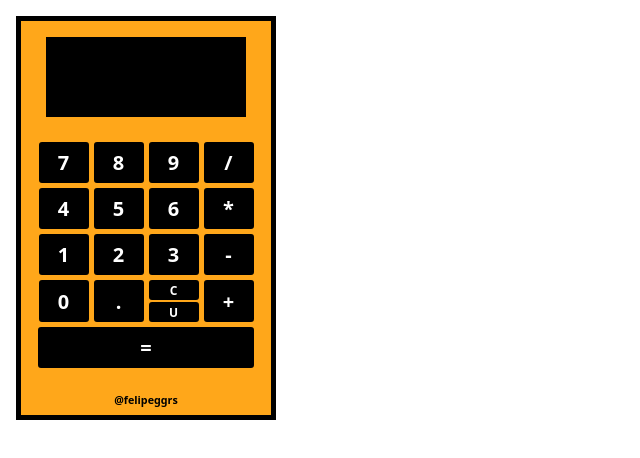
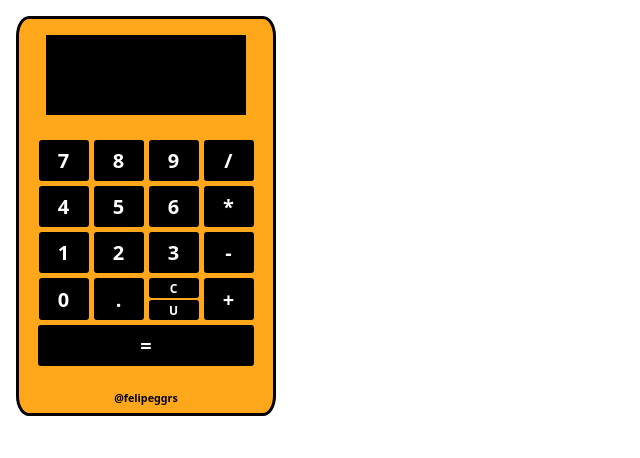
Before and after one commit to felipeggrs/Calculator, a plain HTML site: page index.html in a window 1280 px wide. Shown: the whole page, without its empty margins (0-640 px from the left). Drawn offline with Linux system fonts and the light colour scheme.

Commit message:
Fix overflow issue, update CSS
The calculator is working perfectly. CSS is looking alright.

```diff
--- a/styles.css
+++ b/styles.css
@@ -5,18 +5,17 @@
   font-family: system-ui, -apple-system, BlinkMacSystemFont, 'Segoe UI', Roboto, Oxygen, Ubuntu, Cantarell, 'Open Sans', 'Helvetica Neue', sans-serif;
 }
 
-h3 {
-  margin: 5px;
-}
-
 .mainContainer {
   display: flex;
   flex-flow: column;
   align-items: center;
+
   width: 260px;
-  border: 5px solid black;
+  border: 3px solid black;
+  border-radius: 5%;
   margin: 1em;
   padding: 1em 1em 0.5em 1em;
+
   background-color: rgb(255, 167, 26);
 }
 
@@ -25,19 +24,27 @@ h3 {
   justify-content: center;
   align-items: center;
   flex-wrap: wrap;
-  font-size: 100%;
+  word-wrap: break-word;
+  word-break: break-all;
+
+  width: 200px;
+  height: auto;
+  min-height: 80px;
   border: 1px solid black;
-  width: 200px;
-  height: 80px;
   padding: 5px;
+
   background-color: black;
   color: white;
+
+  font-size: 100%;
   font-weight: bolder;
 }
+
 .calculatorContainer {
   display: flex;
   justify-content: center;
   flex-flow: row wrap;
+
   gap: 5px;
   width: 250px;
   margin: 25px;
@@ -46,6 +53,7 @@ h3 {
 .clearContainer {
   display: flex;
   flex-direction: column;
+
   gap: 2px;
 }
 
@@ -54,13 +62,16 @@ h3 {
   width: 50px;
   height: 20px;
   outline: 0;
-  cursor: pointer;
   border: 2px solid #000;
   border-radius: 3px;
+
   color: #fff;
   background: #000;
+
   font-size: 12px;
   font-weight: 600;
+
+  cursor: pointer;
   transition-duration: .15s;
   transition-property: all;
   transition-timing-function: cubic-bezier(.4,0,.2,1);
@@ -69,14 +80,17 @@ h3 {
 .equalBtn {
   width: 216px;
   outline: 0;
-  cursor: pointer;
   border: 2px solid #000;
   border-radius: 3px;
+  padding: 5px 5px;
+
   color: #fff;
   background: #000;
+
   font-size: 20px;
   font-weight: 600;
-  padding: 5px 5px;
+
+  cursor: pointer;
   transition-duration: .15s;
   transition-property: all;
   transition-timing-function: cubic-bezier(.4,0,.2,1);
@@ -90,14 +104,17 @@ h3 {
 .divideBtn {
   width: 50px;
   outline: 0;
-  cursor: pointer;
   border: 2px solid #000;
   border-radius: 3px;
+  padding: 5px 5px;
+
   color: #fff;
   background: #000;
+
   font-size: 20px;
   font-weight: 600;
-  padding: 5px 5px;
+
+  cursor: pointer;
   transition-duration: .15s;
   transition-property: all;
   transition-timing-function: cubic-bezier(.4,0,.2,1);
```
Also changed, not shown: index.html (+0 -1 lines).
